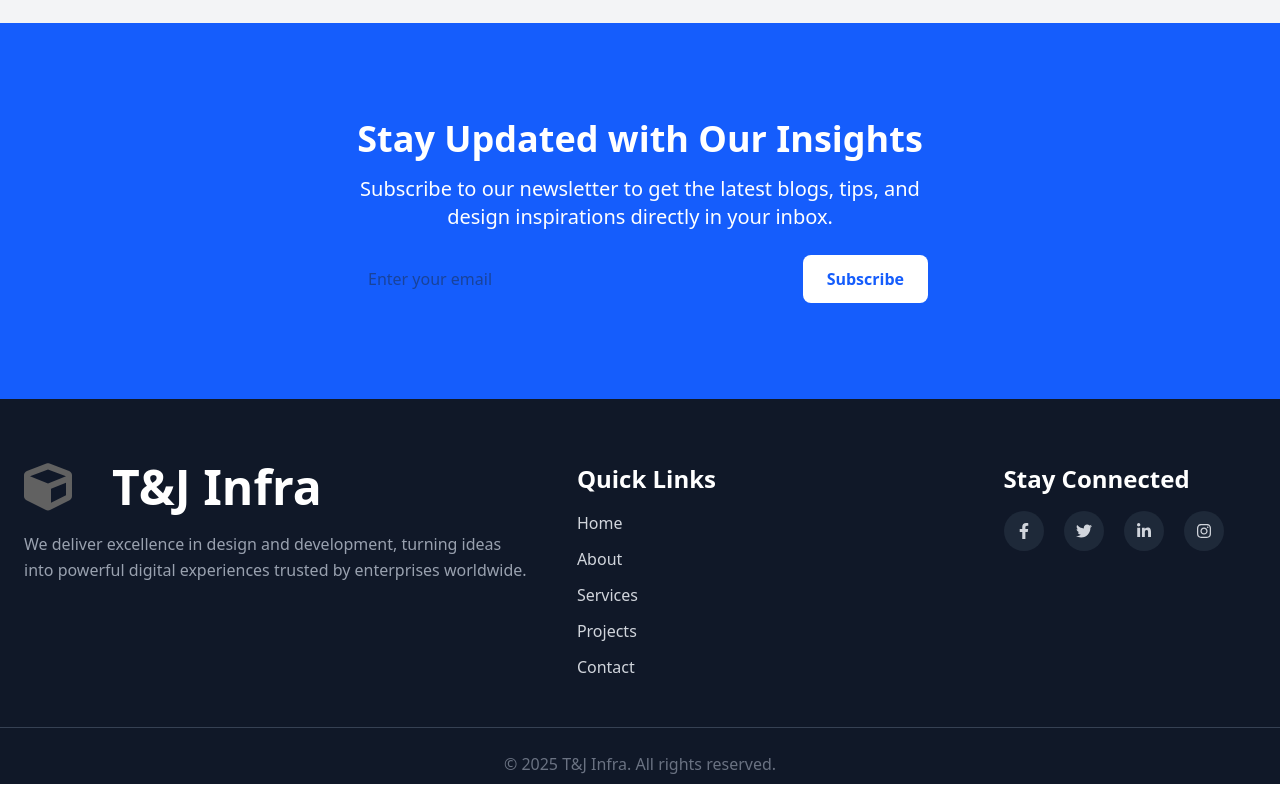
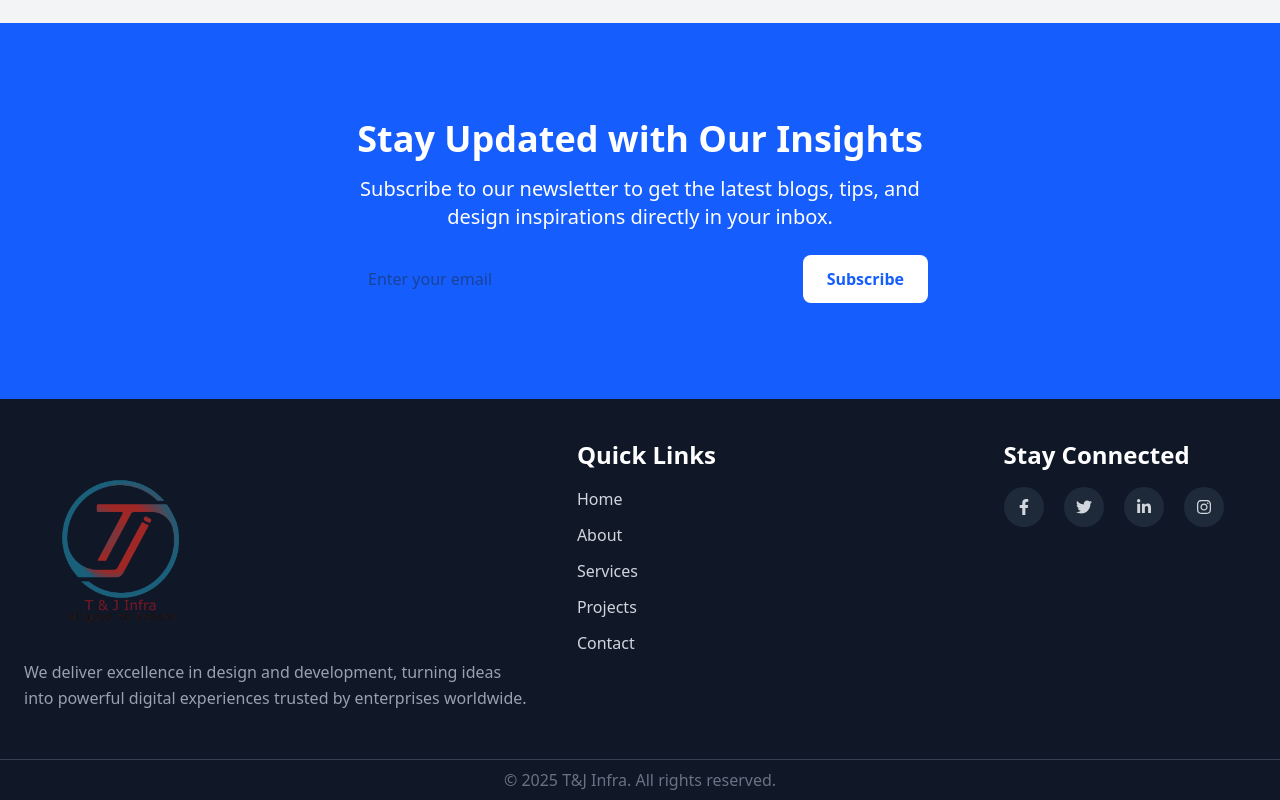
Before and after one commit to DodiTank16/tandjinfra, a React (Vite) app: page /blogs in a window 1280 px wide. Shown: the part 1956-2756 px from the top of the page. Built offline with nearby package versions, Linux system fonts and the light colour scheme.

Commit message:
Feat: Added

```diff
--- a/src/components/Header/index.jsx
+++ b/src/components/Header/index.jsx
@@ -4,6 +4,7 @@ import { FaBars, FaChevronDown, FaCube, FaTimes } from "react-icons/fa";
 import { Link, useLocation } from "react-router-dom";
 import FullMenu from "./FullMenu";
 import ProductsDropdown from "./ProductsDropdown";
+import Logo from "../../assets/logo.svg";
 
 function Header() {
   const location = useLocation();
@@ -35,7 +36,8 @@ function Header() {
       <div className="px-6 h-16 flex items-center justify-between">
         {/* LOGO */}
         <Link to="/" className="flex items-center gap-3">
-          <FaCube className="text-[#616161]" />
+          {/* <FaCube className="text-[#616161]" /> */}
+          <img src={Logo} alt="logo" className="w-15 h-15" />
           <span className="font-bold text-gray-800 text-2xl">T&J Infra</span>
         </Link>
 
--- a/src/components/Pages/FooterPage.jsx
+++ b/src/components/Pages/FooterPage.jsx
@@ -2,6 +2,7 @@ import React from "react";
 import { motion } from "framer-motion";
 import { Link } from "react-router-dom";
 import { FaFacebookF, FaTwitter, FaLinkedinIn, FaInstagram, FaCube } from "react-icons/fa";
+import Logo from "../../assets/logo.svg";
 
 function Footer() {
   const links = [
@@ -20,7 +21,7 @@ function Footer() {
   ];
 
   return (
-    <footer className="bg-gray-900 text-gray-300 !pt-16 !pb-2 relative overflow-hidden">
+    <footer className="bg-gray-900 text-gray-300 !pt-10 !pb-2 relative overflow-hidden">
       {/* <footer
       className=" text-gray-300 !pt-16 !pb-2 relative overflow-hidden"
       style={{
@@ -37,9 +38,11 @@ function Footer() {
         className="mx-auto !px-6 !lg:px-12 flex flex-col md:flex-row justify-between gap-12 w-full">
         {/* Logo + About */}
         <div className="flex-4">
-          <a href="/" className="flex items-center gap-10 text-2xl md:text-3xl lg:text-5xl !mb-5">
-            <FaCube className="text-[#616161]" />
-            <span className="font-bold text-white">T&J Infra</span>
+          <a href="/" className="flex items-center gap-5 text-2xl md:text-3xl lg:text-5xl !mb-5">
+            {/* <FaCube className="text-[#616161]" /> */}
+            <img src={Logo} alt="logo" className="w-50 h-50" />
+
+            {/* <span className="font-bold text-white">T&J Infra</span> */}
           </a>
 
           {/* <h2 className="text-6xl font-bold text-white !mb-4 ">
@@ -130,7 +133,7 @@ function Footer() {
         whileInView={{ opacity: 1 }}
         transition={{ duration: 0.6, delay: 0.5 }}
         viewport={{ once: true }}
-        className="!mt-12 border-t border-gray-700 !pt-6 text-center text-gray-500 text-md">
+        className="!mt-12 border-t border-gray-700 !pt-2 text-center text-gray-500 text-md">
         © {new Date().getFullYear()} T&J Infra. All rights reserved.
       </motion.div>
     </footer>
```
Also changed, not shown: src/assets/logo.svg (added).
